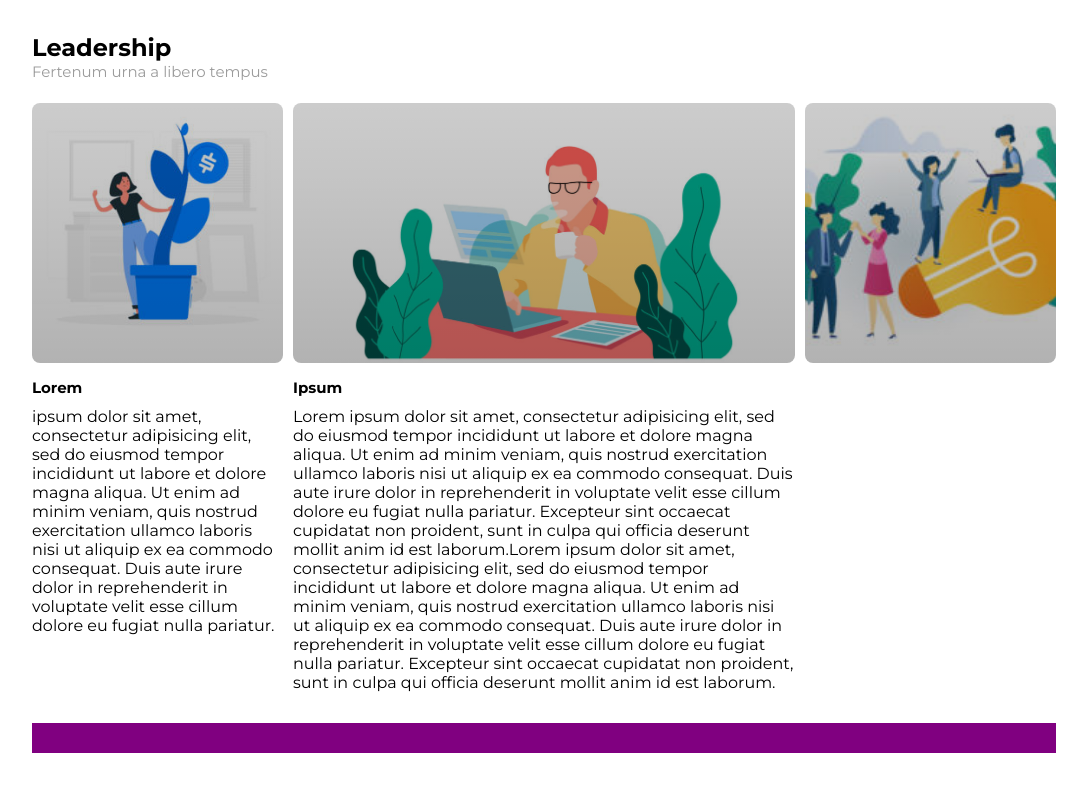
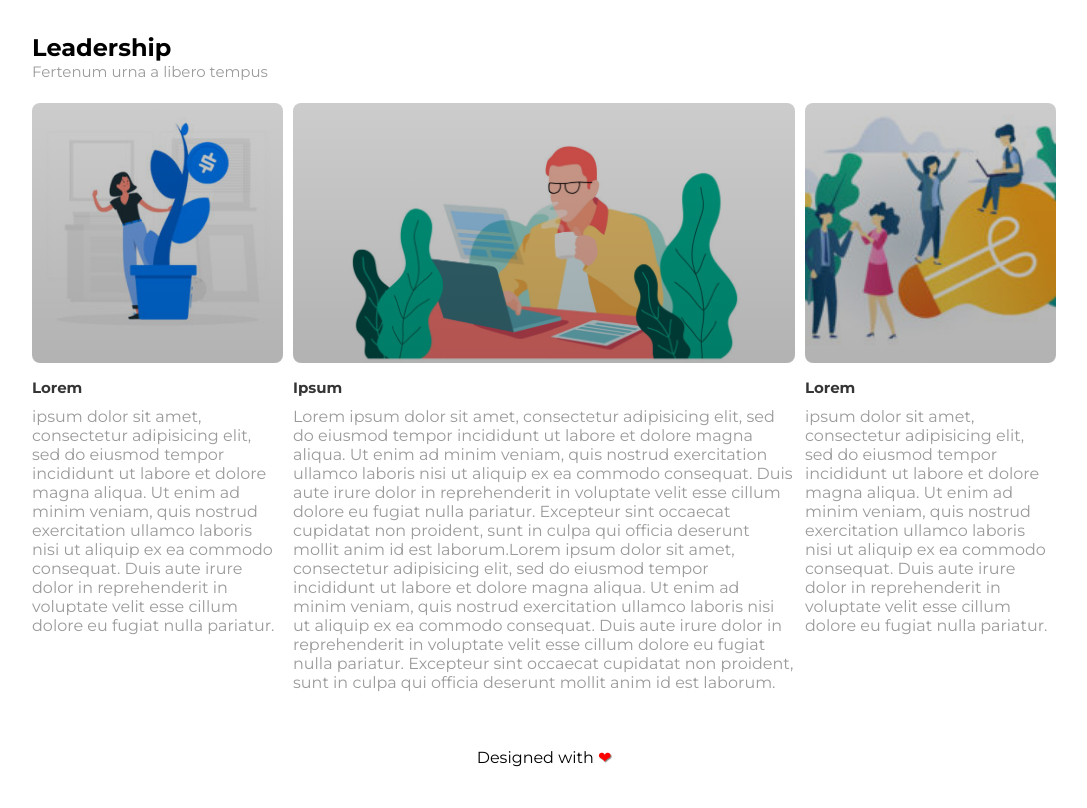
Before and after one commit to giordanovita/htmlcss-wp, a plain HTML site: page index.html in a window 1280 px wide. Shown: the part 592-1400 px from the top of the page, without its empty margins (96-1183 px from the left). Before the commit the page ends 1345 px from the top, so only its background shows below. Drawn offline with Linux system fonts and the light colour scheme.

Commit message:
worpress theme step3.

```diff
--- a/index.html
+++ b/index.html
@@ -5,7 +5,7 @@
     <link rel="stylesheet" href="main.css">
     <link rel="preconnect" href="https://fonts.gstatic.com">
     <link href="https://fonts.googleapis.com/css2?family=Montserrat:wght@300;400;600;700&display=swap" rel="stylesheet">
-    <title></title>
+    <title>Wordpress's Theme</title>
   </head>
   <body>
 
@@ -65,6 +65,7 @@
 
       </section>
 
+        <!-- la sezione è composta da un titolo minore e da tre colonne con un immagine ognuna -->
       <section>
         <div class="secondbox">
            <div class="secondtitle">
@@ -81,7 +82,7 @@
                </div>
 
                <span class="columntitle">Lorem</span>
-               <p>
+               <p class="leggibile">
                 ipsum dolor sit amet, consectetur adipisicing elit, sed do eiusmod tempor incididunt ut labore et dolore magna aliqua. Ut enim ad minim veniam, quis nostrud exercitation ullamco laboris nisi ut aliquip ex ea commodo consequat. Duis aute irure dolor in reprehenderit in voluptate velit esse cillum dolore eu fugiat nulla pariatur.
                </p>
 
@@ -93,14 +94,20 @@
                   <!-- il contenitore .pic two ha un background nel css -->
                 </div>
                 <span class="columntitle">Ipsum</span>
+                <p class="leggibile">
                  Lorem ipsum dolor sit amet, consectetur adipisicing elit, sed do eiusmod tempor incididunt ut labore et dolore magna aliqua. Ut enim ad minim veniam, quis nostrud exercitation ullamco laboris nisi ut aliquip ex ea commodo consequat. Duis aute irure dolor in reprehenderit in voluptate velit esse cillum dolore eu fugiat nulla pariatur. Excepteur sint occaecat cupidatat non proident, sunt in culpa qui officia deserunt mollit anim id est laborum.Lorem ipsum dolor sit amet, consectetur adipisicing elit, sed do eiusmod tempor incididunt ut labore et dolore magna aliqua. Ut enim ad minim veniam, quis nostrud exercitation ullamco laboris nisi ut aliquip ex ea commodo consequat. Duis aute irure dolor in reprehenderit in voluptate velit esse cillum dolore eu fugiat nulla pariatur. Excepteur sint occaecat cupidatat non proident, sunt in culpa qui officia deserunt mollit anim id est laborum.
-
+                </p>
                 </div>
 
               <div class="small column">
                 <div class="pic three" >
                     <!-- il contenitore .pic three ha un background nel css -->
                 </div>
+                <span class="columntitle">Lorem</span>
+                <p class="leggibile">
+                 ipsum dolor sit amet, consectetur adipisicing elit, sed do eiusmod tempor incididunt ut labore et dolore magna aliqua. Ut enim ad minim veniam, quis nostrud exercitation ullamco laboris nisi ut aliquip ex ea commodo consequat. Duis aute irure dolor in reprehenderit in voluptate velit esse cillum dolore eu fugiat nulla pariatur.
+                </p>
+
 
            </div>
 
@@ -113,7 +120,7 @@
     <!-- piè pagina -->
     <footer>
       <div class="foot">
-
+         Designed with <span id="heart">&#10084;</span>
       </div>
 
     </footer>
--- a/main.css
+++ b/main.css
@@ -79,13 +79,15 @@ a:hover{
   font-size: 25px;
   width: 100%;
 }
+.didascalia:hover{
+  color: black;
+}
 
 
 /* sezione inferiore */
 .secondbox{
   width: 100%;
   margin-top: 35px;
-
 }
 
 
@@ -112,6 +114,7 @@ a:hover{
    height: 600px;
    float: left;
    margin-bottom: 10px;
+   color:#9B9B9B;
 
  }
 
@@ -124,7 +127,7 @@ a:hover{
    width: calc(25% - 5px);
 
  }
-
+  /* classe centralizzata per caratteristiche comuni immagini colonne */
  .pic{
    width: 100%;
    height: 260px;
@@ -165,6 +168,7 @@ a:hover{
    font-weight: bold;
    display: block;
    margin-bottom: 10px;
+   color: #353535;
 
  }
 
@@ -172,11 +176,23 @@ a:hover{
    width: calc(50% - 10px);
    margin:0 10px;
  }
+
+ .leggibile:hover{
+   font-size: 17px;
+   color: black;
+ }
 /* regole footer */
 
 .foot{
   width: 100%;
-  height: 30px;
-  /* debug */
-  background-color: purple;
+  height: 60px;
+  text-align: center;
+  margin-top: 35px;
 }
+.foot:hover{
+  font-size: 30px;
+}
+#heart{
+  color: red;
+  text-shadow: -1px -1px 1px rgba(255,255,255,.1), 1px 1px 1px rgba(0,0,0,.5);
+}
```
Lines whose indentation alone changed are shown as unchanged.
